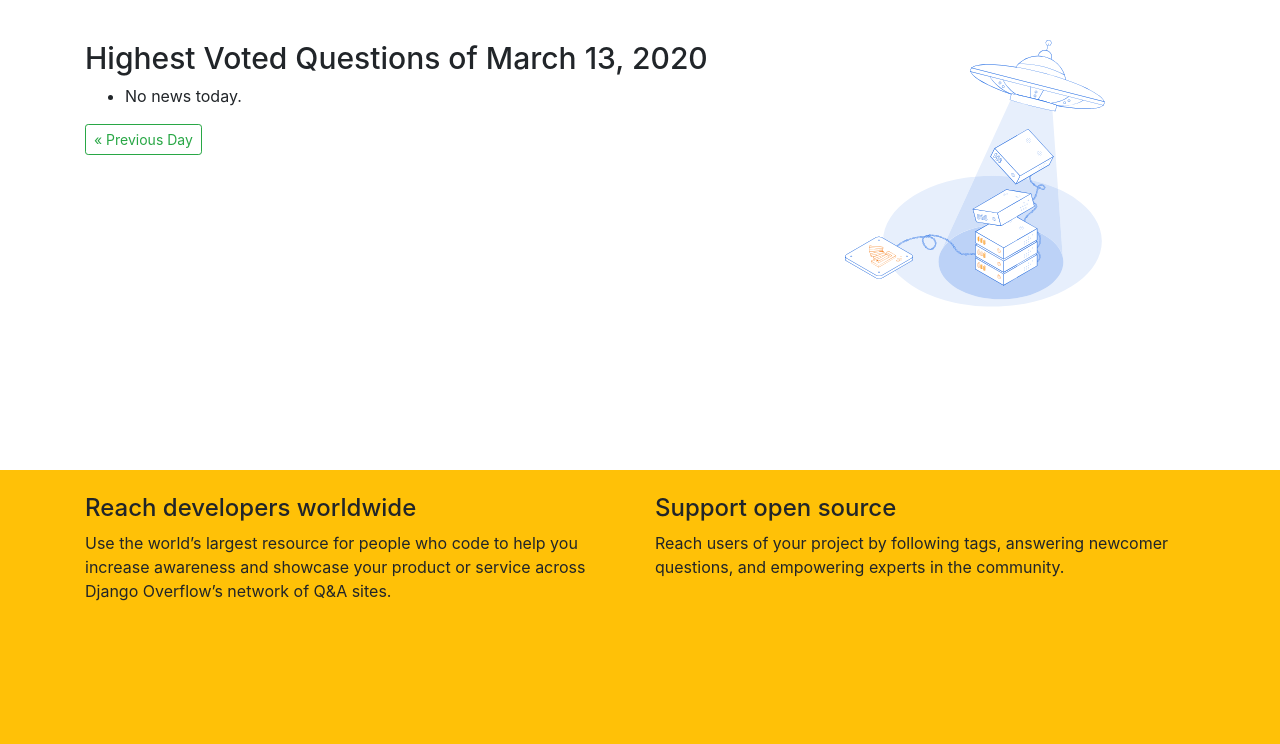
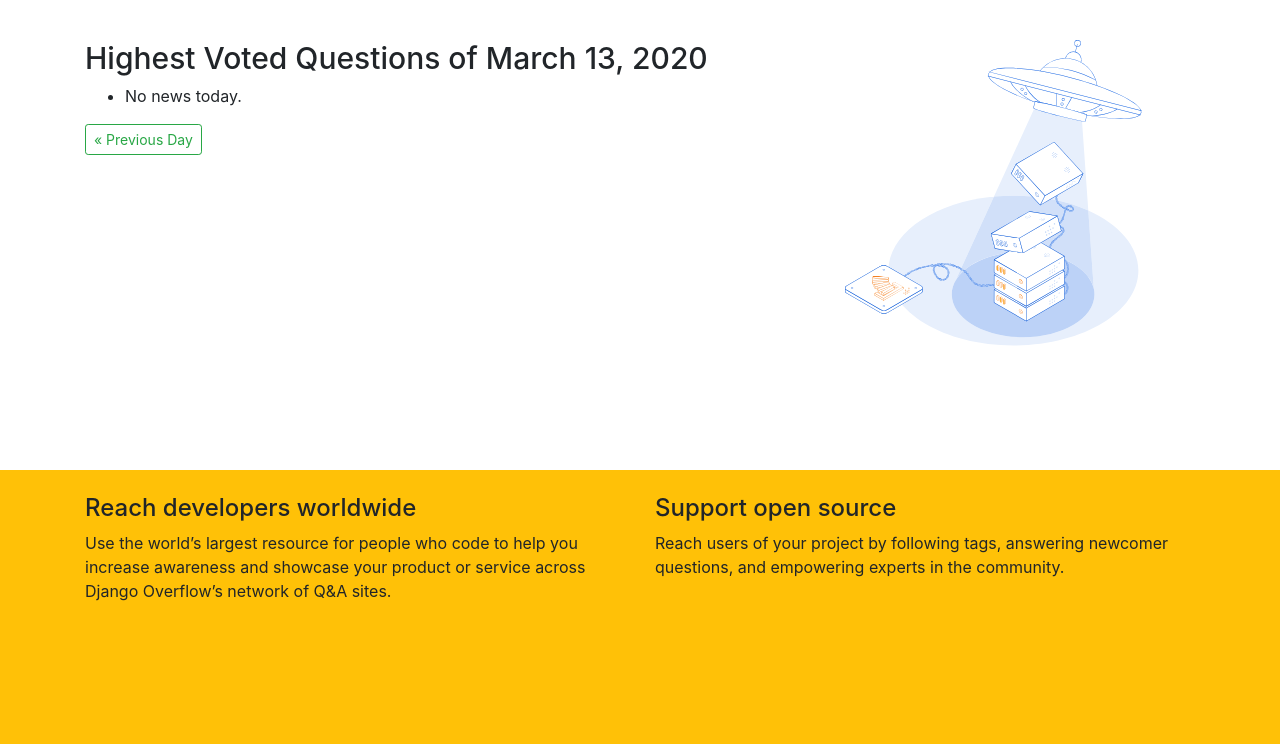
Before and after one commit to paulr909/django-overflow, a Django app: page /daily/2020/3/13/ in a window 1280 px wide. Shown: the part 56-800 px from the top of the page. Run offline with Django 3.2, Linux system fonts and the light colour scheme; data that the repository does not hold is empty; parts of the project's set-up code (start-up, migrations or seed data) failed here and were passed over; some libraries are stand-ins or nearby versions.

Commit message:
edit css

```diff
--- a/static/css/base.css
+++ b/static/css/base.css
@@ -41,5 +41,5 @@ h1 {
 }
 
 .ufo {
-    height: 70%;
+    height: 80%;
 }
```
